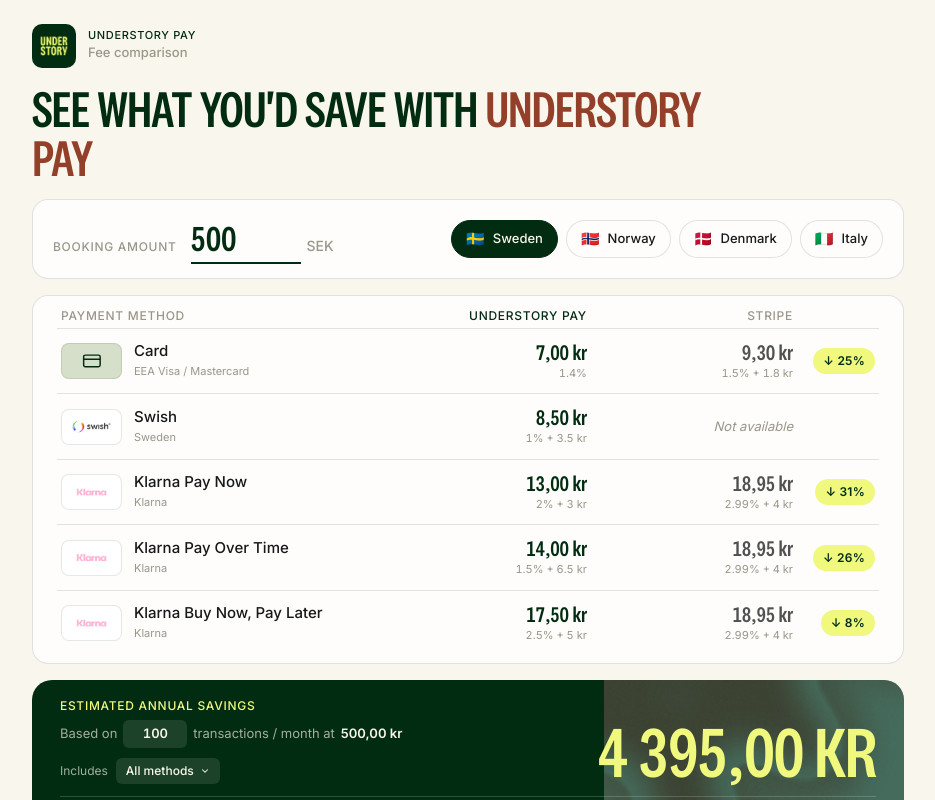
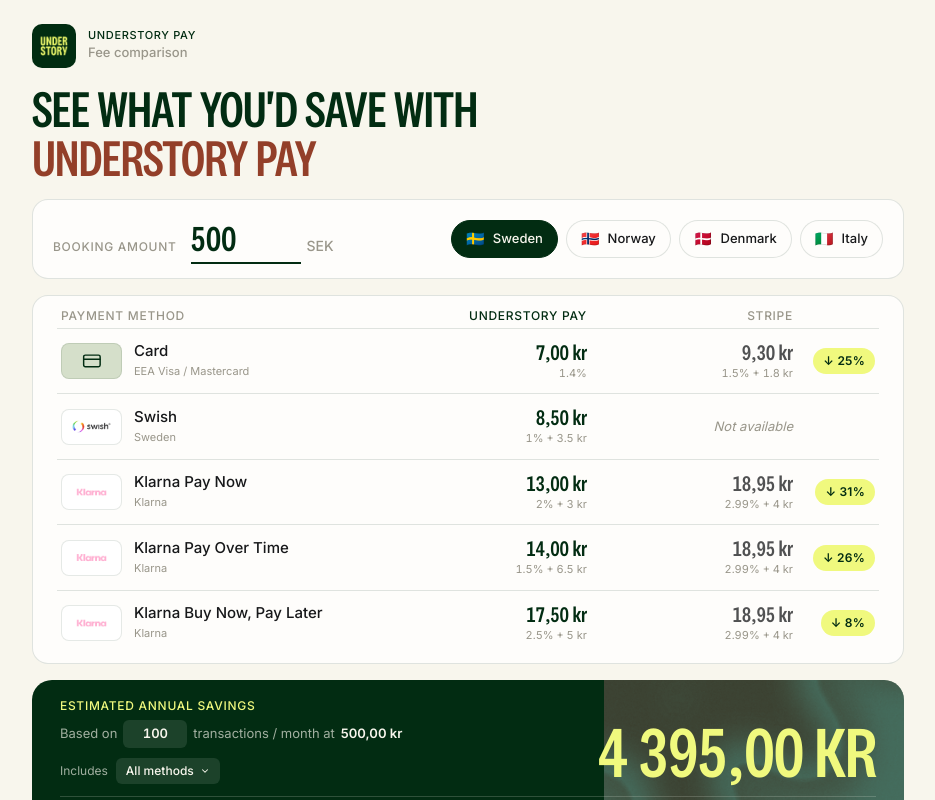
Before and after one commit to UFilTor/fee-calculator, a React (Vite) app: page / in a window 1280 px wide. Shown: the top 800 px of the page, without its empty margins (172-1107 px from the left). Built offline with nearby package versions, Linux system fonts and the light colour scheme.

Commit message:
Force "Understory Pay" onto its own line in the hero
Replace the inline space between "with" and the rust span with a hard <br /> so the brand phrase always lands on a single line below the lead-in, instead of breaking mid-phrase.

Co-Authored-By: Claude Opus 4.7 (1M context) <noreply@anthropic.com>

```diff
--- a/src/App.tsx
+++ b/src/App.tsx
@@ -94,8 +94,11 @@ export default function App() {
             maxWidth: 720,
           }}
         >
-          See what you'd save with{" "}
-          <span style={{ color: "var(--color-rust)" }}>Understory Pay</span>
+          See what you'd save with
+          <br />
+          <span style={{ color: "var(--color-rust)", whiteSpace: "nowrap" }}>
+            Understory Pay
+          </span>
         </h1>
 
         {/* Top controls surface */}
```
